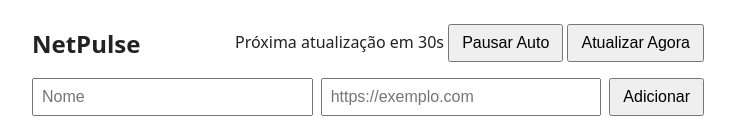
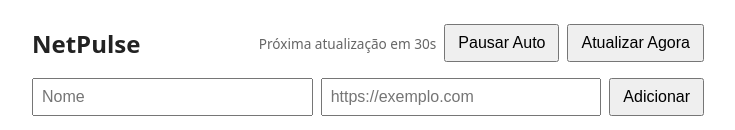
Before and after one commit to BernardoBGaussmann/Net-Status, a plain HTML site: page index.html in a window 1280 px wide. Shown: the top 130 px of the page, without its empty margins (272-1007 px from the left). Drawn offline with Linux system fonts and the light colour scheme; no server answers.

Commit message:
style(css): style header actions and auto-refresh countdown indicator

```diff
--- a/style.css
+++ b/style.css
@@ -20,6 +20,18 @@ header {
 h1 {
   font-size: 1.5rem;
   margin: 0;
+}
+
+.actions {
+  display: flex;
+  flex-wrap: wrap;
+  align-items: center;
+  gap: 8px;
+}
+
+.auto-status {
+  font-size: 0.85rem;
+  color: #666;
 }
 
 form {
```
